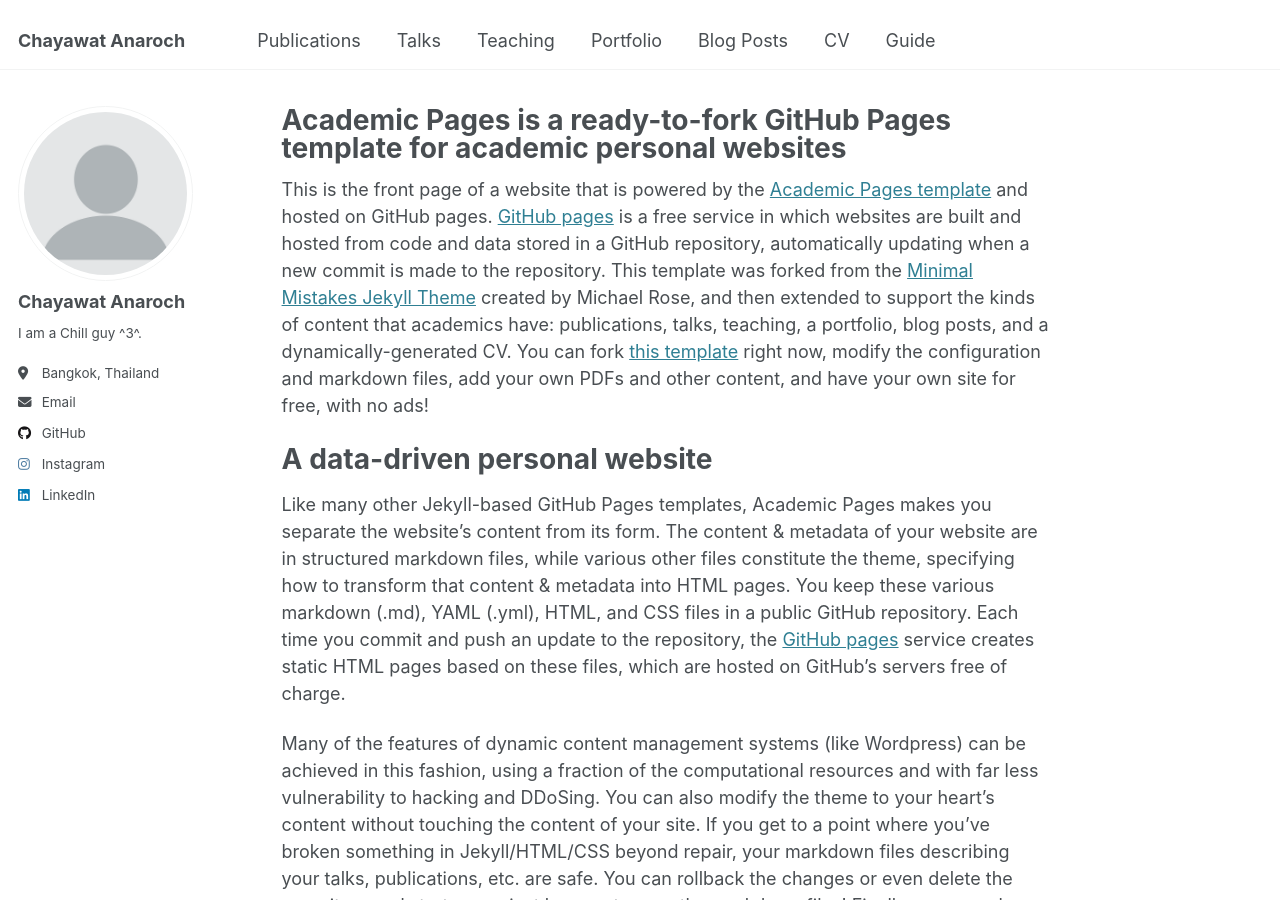
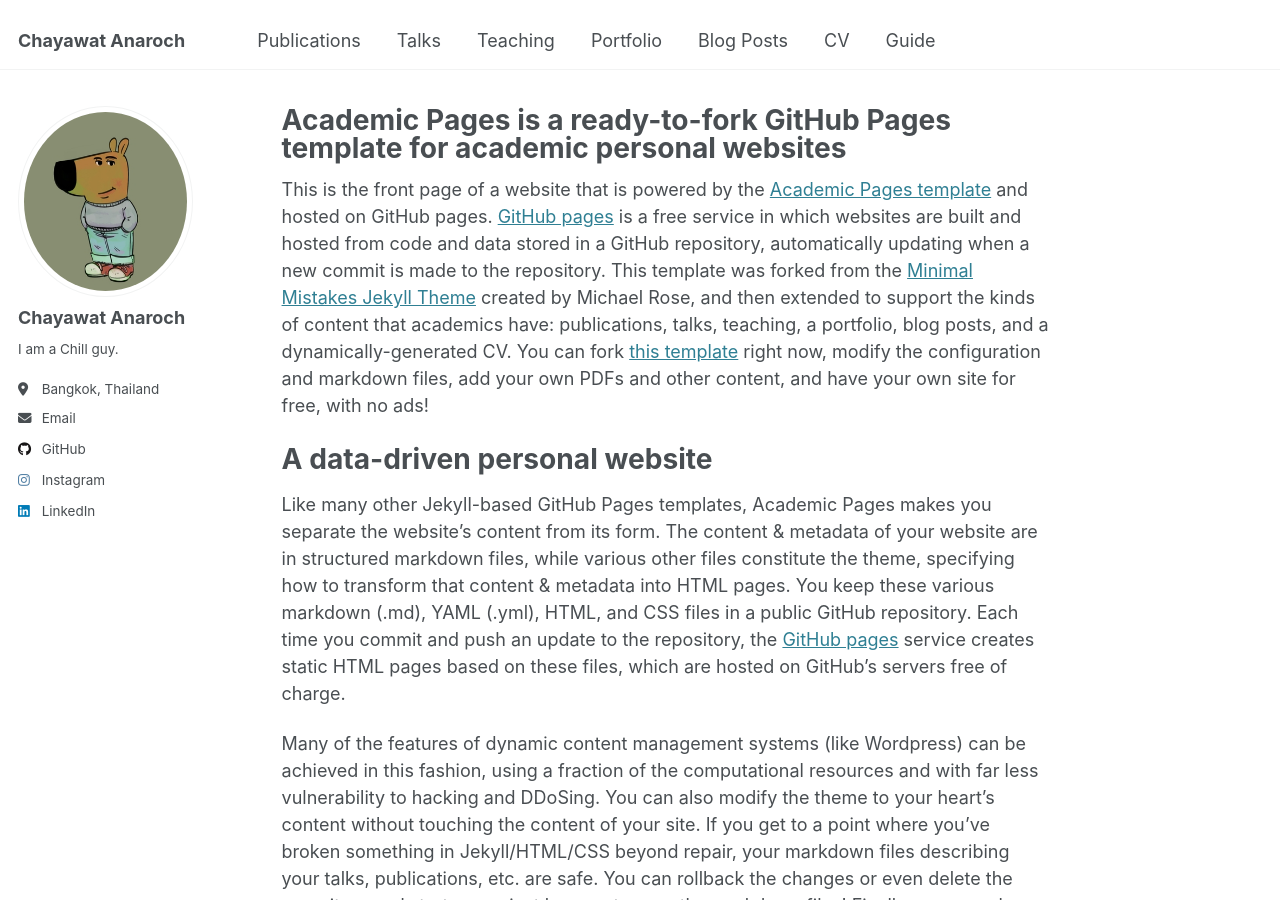
Before and after one commit to tawayahc/tawayahc.github.io, a Jekyll site: the page built from _pages/about.md, in a window 1280 px wide and 900 px high. Built offline with Jekyll 4.4.1, drawn with Linux system fonts in a browser that asks for light colours.

Commit message:
Update _config.yml

```diff
--- a/_config.yml
+++ b/_config.yml
@@ -22,10 +22,10 @@ repository               : "tawayahc/tawayahc.github.io"
 #               Additional customization can be done by editing /_includes/author-profile.html
 author:
   # Biographic information
-  avatar           : "profile.png"
+  avatar           : "Chill_guy_original_artwork.jpg"
   name             : "Chayawat Anaroch"
   pronouns         : # example: "she/her"
-  bio              : "I am a Chill guy ^3^."
+  bio              : "I am a Chill guy."
   location         : "Bangkok, Thailand"
   employer         : # "Red Brick University"
   uri              : # URL
```
